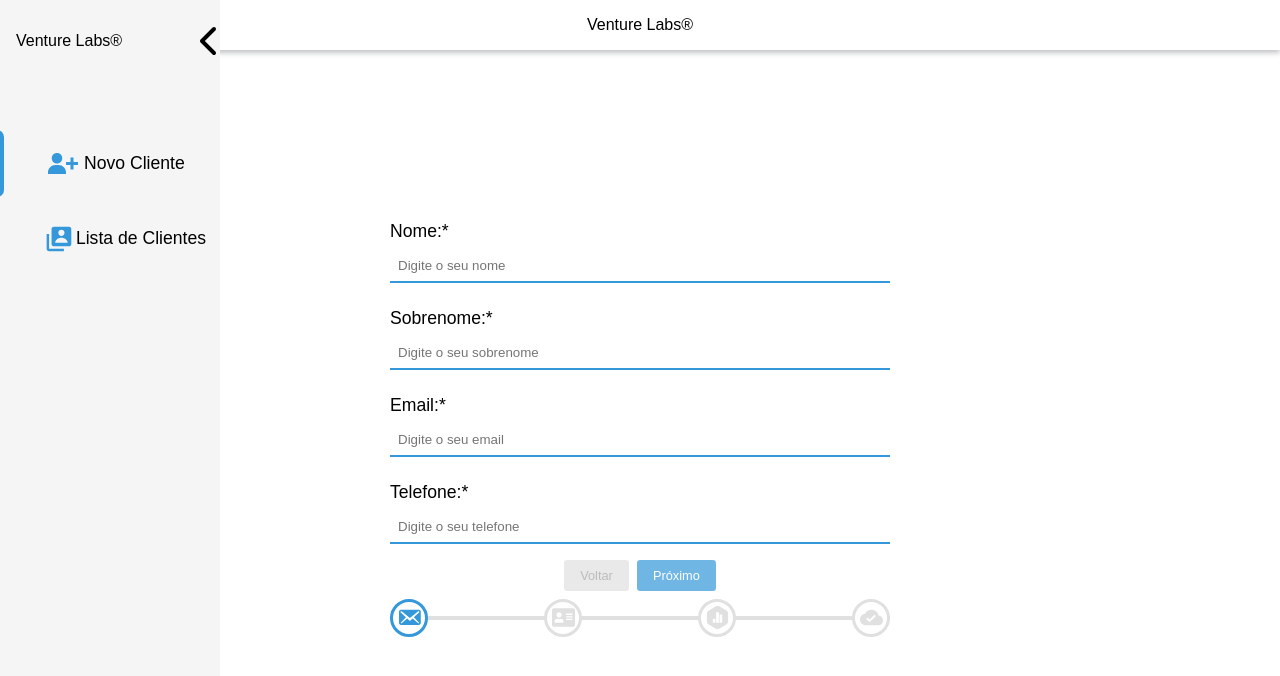
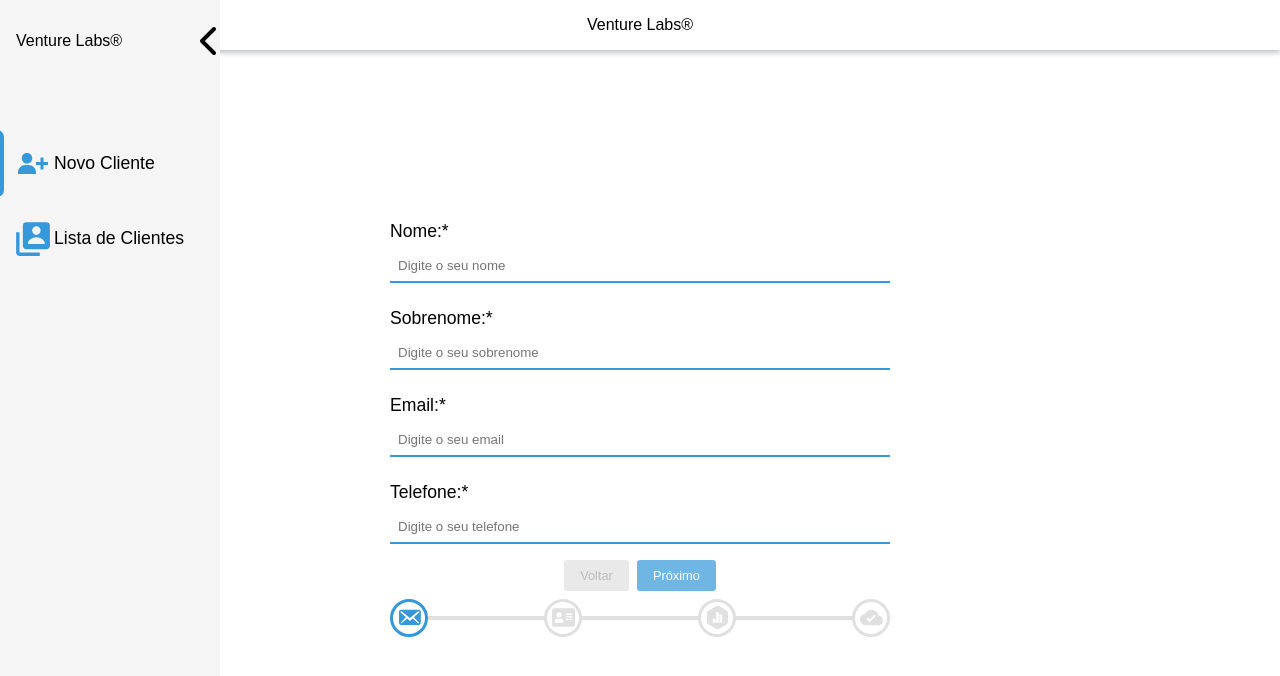
Before and after one commit to BrunoCBart/VentureLabsChallenge, a React (Vite) app: page / in a window 1280 px wide. Shown: the top 676 px of the page. Built offline with nearby package versions, Linux system fonts and the light colour scheme; a web font is replaced by a local one.

Commit message:
fix: fix last form message to be part a form step

```diff
--- a/src/App.tsx
+++ b/src/App.tsx
@@ -2,32 +2,23 @@ import { useState } from 'react'
 import VentureForm from './components/VentureForm/VentureForm'
 import VentureSteps from './components/VentureSteps/VentureSteps'
 import { INITIAL_FORM_DATA } from './utils/ventureForm'
-import { stepsLen } from './utils/ventureSteps'
-import cutePanda from '../images/cutepanda.gif'
 import Header from './components/Header/Header'
 import Menu from './components/Menu/Menu'
 
 function App () {
   const [formData, setFormData] = useState(INITIAL_FORM_DATA)
   const [currentStep, setCurrentStep] = useState(0)
+  const [menuItem, setMenuItem] = useState('newClient')
 
   return (
     <div className="App">
       <Header />
-      <Menu />
-      {currentStep < stepsLen - 1
-        ? <VentureForm
+      <Menu setMenuItem={setMenuItem}/>
+       <VentureForm
         currentStep={currentStep}
         formData={formData}
         setFormData={setFormData}
       />
-        : (
-        <div className="formSentMessage">
-          <h2>Formulário enviado com sucesso!</h2>
-          <p>Muito obrigado!</p>
-          <img src={cutePanda}/>
-        </div>
-          )}
       <VentureSteps
         formData={formData}
         currentStep={currentStep}
--- a/src/components/Menu/Menu.tsx
+++ b/src/components/Menu/Menu.tsx
@@ -1,15 +1,19 @@
-import React, { useEffect } from 'react'
+import { useEffect } from 'react'
 import Arrow from '../svgs/Arrow'
 import NewUser from '../svgs/NewUser'
 import UserList from '../svgs/UserList'
 import './menu.css'
-function Menu () {
+function Menu ({ setMenuItem }: {setMenuItem: (e: any) => void}) {
   useEffect(() => {
     if (window.innerWidth > 768) {
       const menu = document.querySelector('.ventureLabs-menu')
       menu && menu.classList.add('ventureLabs-menu--open')
     }
   }, [])
+
+  const onBtnItemClick = (item: string) => {
+    setMenuItem(item)
+  }
   return (
     <section className="ventureLabs-menu">
       <div className="ventureLabs__hero-container">
@@ -20,15 +24,20 @@ function Menu () {
         <nav className="ventureLabs-menu__nav">
           <ul className="ventureLabs-menu__list">
             <li className="ventureLabs-menu__item active">
-              <NewUser className="newUser-icon"/>
-              <button className="ventureLabs-menu__btn">
-                  Novo Cliente
+              <button
+                onClick={() => onBtnItemClick('newClient')}
+                className="ventureLabs-menu__btn">
+                <NewUser className="newUser-icon"/>
+                 <span className="ventureLabs-menu__btn-text">Novo Cliente</span>
               </button>
             </li>
             <li className="ventureLabs-menu__item">
-              <UserList className="newUser-icon list"/>
-              <button className="ventureLabs-menu__btn">
-                  Lista de Clientes
+              <button
+                onClick={() => onBtnItemClick('clientList')}
+
+                className="ventureLabs-menu__btn">
+                <UserList className="newUser-icon list"/>
+                  <span className="ventureLabs-menu__btn-text">Lista de Clientes</span>
               </button>
             </li>
           </ul>
--- a/src/components/Menu/menu.css
+++ b/src/components/Menu/menu.css
@@ -52,8 +52,10 @@
 }
 
 .newUser-icon {
+  position: absolute;
   width: 30px;
   cursor: pointer;
+  left: -30px;
 }
 
 .newUser-icon path {
@@ -65,6 +67,9 @@
 }
 
 .ventureLabs-menu__btn {
+  position: relative;
+  display: flex;
+  align-items: center;
   border: none;
   outline: none;
   cursor: pointer;
--- a/src/components/VentureForm/VentureForm.tsx
+++ b/src/components/VentureForm/VentureForm.tsx
@@ -3,6 +3,7 @@ import React, { useEffect } from 'react'
 import VentureFormInput from './VentureFormInput'
 import './ventureForm.css'
 import { FormData, ventureLabsFormInputs } from '../../utils/ventureForm'
+import cutePanda from '../../../images/cutepanda.gif'
 
 function VentureForm ({ currentStep, formData, setFormData }:
    {currentStep: number, formData: FormData, setFormData: (e: any) => void }) {
@@ -15,7 +16,6 @@ function VentureForm ({ currentStep, formData, setFormData }:
 
   useEffect(() => {
     const formSteps: any = document.querySelector('.formSteps-container')
-    console.log(window.innerWidth)
     const setPositionByIndex = () => {
       currentTranslate = currentStep * -window.innerWidth
       setSliderPosition()
@@ -52,6 +52,13 @@ function VentureForm ({ currentStep, formData, setFormData }:
              ))}
           </div>
         ))}
+        <div className="formStep">
+          <div className="formReceivedMsg">
+            <h2>Formulário enviado com sucesso!</h2>
+            <p>Muito obrigado!</p>
+            <img src={cutePanda}/>
+          </div>
+        </div>
       </div>
     </form>
   )
--- a/src/components/VentureForm/ventureForm.css
+++ b/src/components/VentureForm/ventureForm.css
@@ -51,3 +51,26 @@
   flex: 0 0 100vw;
   transition: transform 0.3s ease-out;
 }
+
+.formReceivedMsg {
+  max-width: 500px;
+  width: 100%;
+  margin: 0 auto;
+  display: flex;
+  flex-direction: column;
+  justify-content: center;
+  align-items: center;
+  background-color: rgb(243 243 243);
+  border-radius: 2px;
+  padding: 1rem;
+  margin-bottom: 0.5rem;
+}
+
+.formReceivedMsg h2 {
+  margin: 0;
+}
+
+.formReceivedMsg img {
+  width: 250px;
+  border-radius: 1rem;
+}
--- a/src/components/VentureSteps/VentureSteps.tsx
+++ b/src/components/VentureSteps/VentureSteps.tsx
@@ -25,8 +25,8 @@ function VentureSteps ({ currentStep, setCurrentStep, formData }:
     setSteps(newSteps)
   }
 
-  useEffect(() => {
-    console.log(currentStep)
+  const disableNextBtn = () => {
+    if (currentStep === stepsLen - 1) return
     const nextIsDisabled = ventureLabsFormInputs[currentStep]
       .every(({ name, pattern }) => {
         if (!pattern) return true
@@ -34,6 +34,10 @@ function VentureSteps ({ currentStep, setCurrentStep, formData }:
         return false
       })
     setNextDisabled(!nextIsDisabled)
+  }
+
+  useEffect(() => {
+    disableNextBtn()
   }, [formData, currentStep])
 
   const onStepCircleButtonClick = (i: number) => {
--- a/src/index.css
+++ b/src/index.css
@@ -58,29 +58,6 @@ body {
   color: white;
 }
 
-.formSentMessage {
-  max-width: 500px;
-  width: 100%;
-  margin: 0 auto;
-  display: flex;
-  flex-direction: column;
-  justify-content: center;
-  align-items: center;
-  background-color: rgb(243 243 243);
-  border-radius: 2px;
-  padding: 1rem;
-  margin-bottom: 0.5rem;
-}
-
-.formSentMessage h2 {
-  margin: 0;
-}
-
-.formSentMessage img {
-  width: 250px;
-  border-radius: 1rem;
-}
-
 /* .btn.active:hover {
   background-color: var(--line-border-fill-light);
 } */
--- a/src/utils/ventureForm.ts
+++ b/src/utils/ventureForm.ts
@@ -1,3 +1,5 @@
+import { JsxElement } from 'typescript'
+
 export interface FormData {
   name: string
   lastName: string
@@ -33,6 +35,7 @@ export interface VentureFormIput {
   pattern?: string
   type: string
   options?: string[]
+  component?: JsxElement
 }
 
 export const ventureLabsFormInputs: VentureFormIput[][] = [
@@ -131,8 +134,5 @@ export const ventureLabsFormInputs: VentureFormIput[][] = [
         'Mais de 10.000.00R$'
       ]
     }
-  ],
-  [
-    // Done Step
   ]
 ]
```
